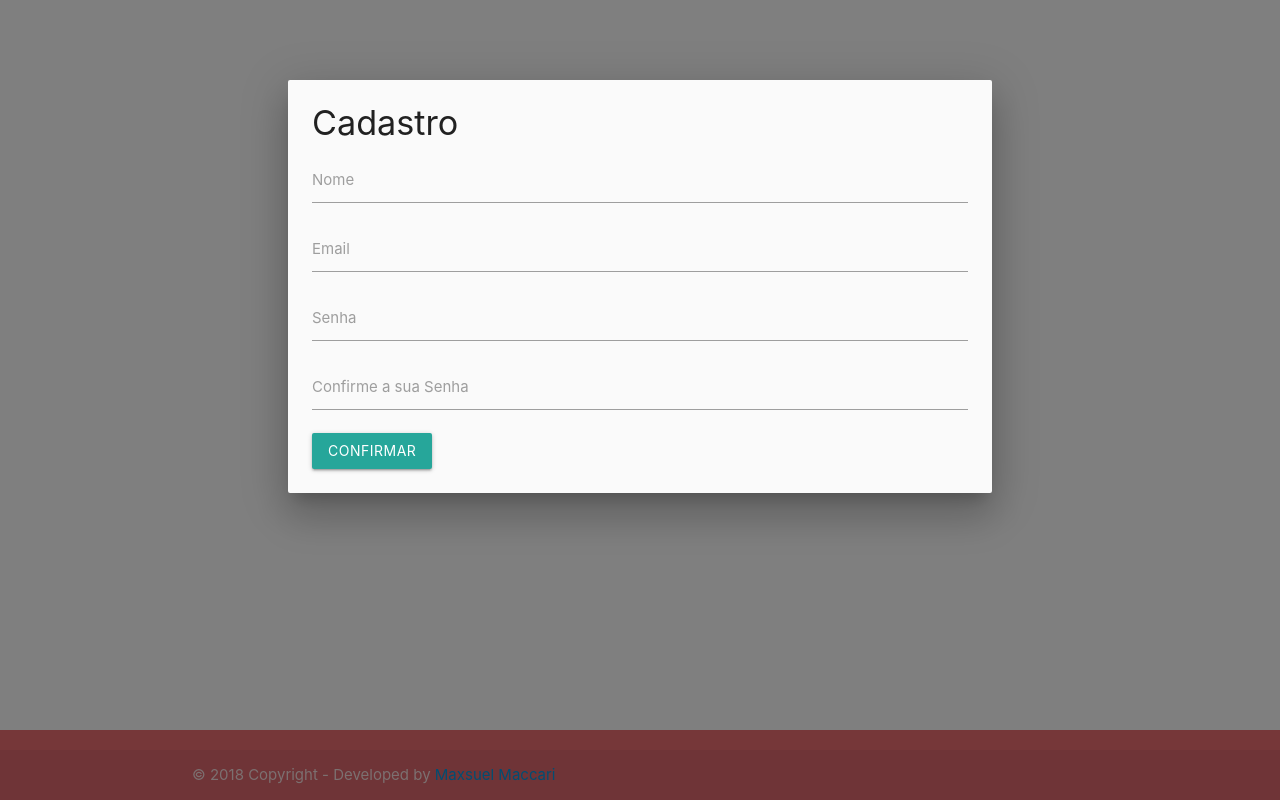
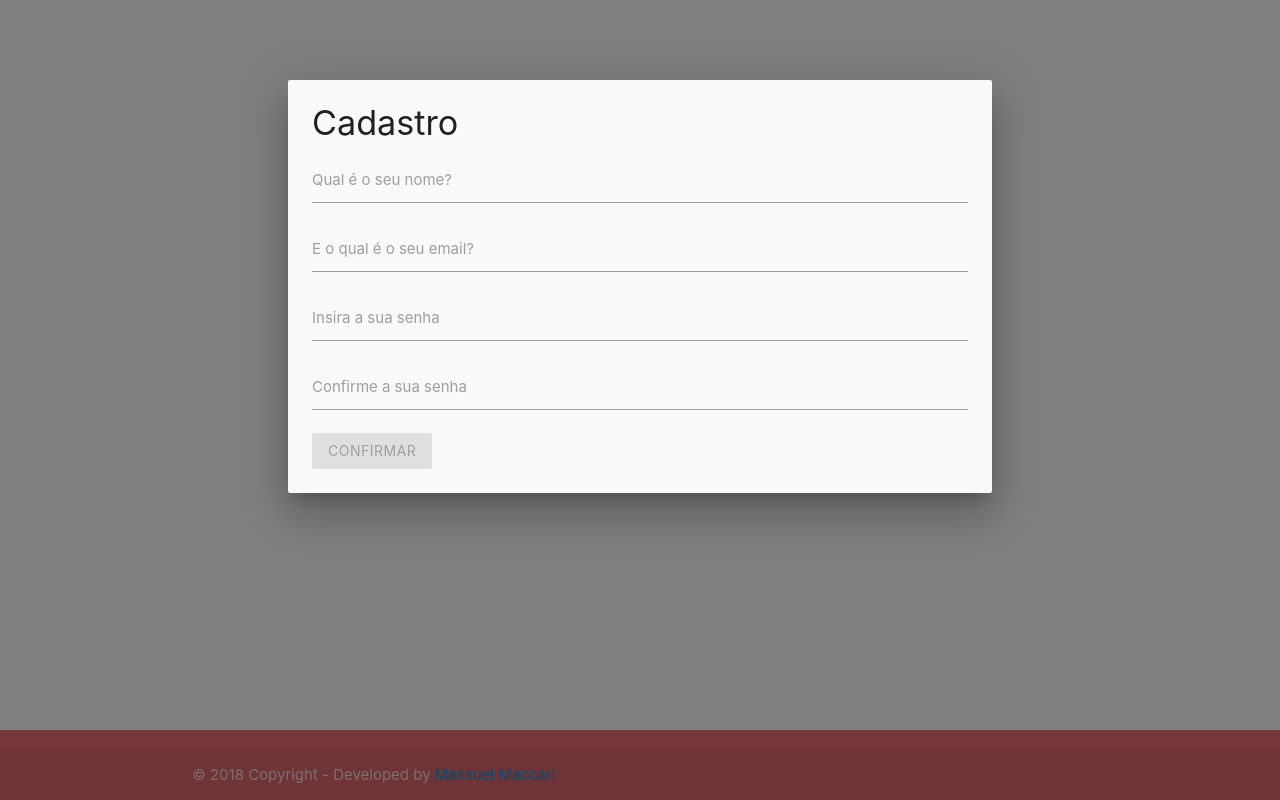
Before and after one commit to maxmaccari/ideacao, a Vue app in the folder assets/: page / in a window 1280 px wide. Both pictures are taken after a click on the link "ME CADASTRAR". Built offline with nearby package versions, Linux system fonts and the light colour scheme.

Commit message:
Enhance UX in forms and  add target field

```diff
--- a/assets/src/components/feedbacks/NewFeedbackModal.vue
+++ b/assets/src/components/feedbacks/NewFeedbackModal.vue
@@ -5,7 +5,7 @@
       <p>Como você avalia o {{idea.title}}? Dê uma nota e diga o que você achou dessa ideia.</p>
       <form>
         <div>
-          <label>Nota (de 0 a 10)</label>
+          <label>De 0 a 10, que nota você dá para essa ideia? (se for zero, não selecione nenhuma estrelinha)</label>
           <div>
             <star-rating
               v-model="feedback.rating"
@@ -24,7 +24,7 @@
         </div>
         <div class="input-field">
           <textarea id="comment" v-model="feedback.comment" name="comment" class="materialize-textarea" required/>
-          <label for="comment">Comentário</label>
+          <label for="comment">Por que essa nota?</label>
         </div>
       </form>
     </div>
--- a/assets/src/components/ideas/IdeasList.vue
+++ b/assets/src/components/ideas/IdeasList.vue
@@ -2,10 +2,12 @@
   <div>
     <div v-for="idea in ideas" :key="idea.id" class="section">
       <h4>{{idea.title}}</h4>
-      <i>de {{idea.author.name}}</i>
-      <h5>Problema: </h5>
+      Autoria de: <i>{{idea.author.name}}</i>
+      <h5>Qual é o Público Alvo dessa ideia?</h5>
+      <p>{{idea.target}}</p>
+      <h5>Qual problema essa ideia ataca?</h5>
       <p>{{idea.problem}}</p>
-      <h5>Descrição: </h5>
+      <h5>Como essa ideia busca resolver o problema?</h5>
       <p>{{idea.description}}</p>
       <feedbacks-info :idea="idea" :user="user"/>
       <div class="divider"/>
--- a/assets/src/components/ideas/NewIdeaModal.vue
+++ b/assets/src/components/ideas/NewIdeaModal.vue
@@ -5,15 +5,19 @@
       <form>
         <div class="input-field">
           <input id="title" v-model="newIdea.title" type="text" name="title" required>
-          <label for="title">Título</label>
+          <label for="title">Qual título quer dar para a sua ideia?</label>
+        </div>
+        <div class="input-field">
+          <textarea id="target" v-model="newIdea.target" class="materialize-textarea" name="target" required/>
+          <label for="target">Qual é o Público Alvo sua ideia?</label>
         </div>
         <div class="input-field">
           <textarea id="problem" v-model="newIdea.problem" name="problem" class="materialize-textarea" required/>
-          <label for="problem">Problema</label>
+          <label for="problem">Que problema sua ideia busca atacar?</label>
         </div>
         <div class="input-field">
           <textarea id="description" v-model="newIdea.description" name="description" class="materialize-textarea" required/>
-          <label for="description">Descrição</label>
+          <label for="description">Como sua ideia busca resolver esse problema?</label>
         </div>
       </form>
     </div>
@@ -33,6 +37,7 @@ export default {
     return {
       newIdea : {
         title: "",
+        target: "",
         problem: "",
         description: ""
       },
@@ -42,6 +47,7 @@ export default {
   computed: {
     isNewIdeaValid () {
       return this.newIdea.title.length > 0 &&
+             this.newIdea.target.length > 0 &&
              this.newIdea.problem.length > 0 &&
              this.newIdea.description.length > 0
     }
--- a/assets/src/components/login/RegisterUserModal.vue
+++ b/assets/src/components/login/RegisterUserModal.vue
@@ -5,26 +5,29 @@
       <form action="#" @submit.prevent="register">
         <div class="input-field">
           <input id="name" v-model="user.name" type="text" name="name" required>
-          <label for="name">Nome</label>
+          <label for="name">Qual é o seu nome?</label>
         </div>
 
         <div class="input-field">
           <input v-model="user.email" type="email" name="email" required>
-          <label for="email">Email</label>
+          <label for="email">E o qual é o seu email?</label>
         </div>
 
         <div class="input-field">
           <input v-model="user.password" type="password" name="password" required>
-          <label for="password">Senha</label>
+          <label for="password">Insira a sua senha</label>
         </div>
 
         <div class="input-field">
           <input v-model="user.passwordConfirmation" type="password" name="password_confirmation" required>
-          <label for="password_confirmation">Confirme a sua Senha</label>
+          <label for="password_confirmation">Confirme a sua senha</label>
         </div>
 
+        <p class="red-text"
+          v-if="user.passwordConfirmation.length > 0 && !passwordValid">As senhas são não se correspondem</p>
 
-        <button class="btn">Confirmar</button>
+
+        <button class="btn" :disabled="!isValid">Confirmar</button>
       </form>
     </div>
   </div>
@@ -46,6 +49,17 @@ export default {
       }
     }
   },
+  computed: {
+    isValid () {
+      return this.user.name.length > 0 &&
+             this.user.email.length > 0 &&
+             this.user.password.length >= 3 &&
+             this.passwordValid
+    },
+    passwordValid () {
+      return this.user.passwordConfirmation == this.user.password
+    }
+  },
   methods: {
     register () {
       this.$emit('register', this.user)
--- a/assets/src/store/index.js
+++ b/assets/src/store/index.js
@@ -11,7 +11,7 @@ import actions from './actions'
 Vue.use(Vuex);
 
 const store = new Vuex.Store({
-  plugins: [createPersistedState()],
+  plugins: [createPersistedState({key: '__ideacao_state'})],
   state,
   getters,
   mutations,
```
